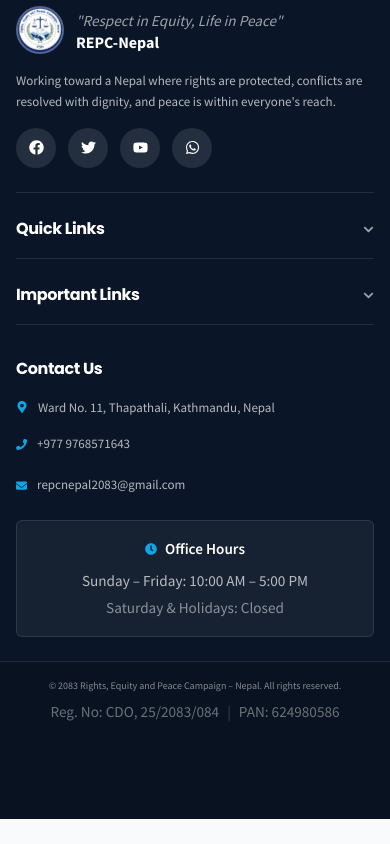
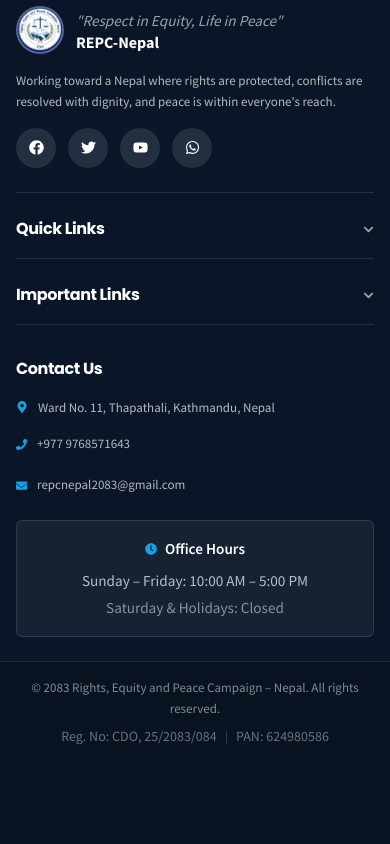
Before and after one commit to AbaeNeupane/REPC-Nepal, a React (Vite) app: page / in a window 390 px wide. Shown: the part 8481-9325 px from the top of the page. Before the commit the page ends 9300 px from the top, so only its background shows below. Built offline with nearby package versions, Linux system fonts and the light colour scheme.

Commit message:
footer change

```diff
--- a/src/components/Footer.jsx
+++ b/src/components/Footer.jsx
@@ -232,13 +232,13 @@ const Footer = () => {
           md+   : copyright left, registration right */}
       <div className="border-t border-white/10 py-4 pb-24 md:pb-4 bg-black/20">
         <div className="site-container footer-bottom-bar flex flex-col md:flex-row items-center md:justify-between gap-1.5 md:gap-4 text-center md:text-left">
-          <p className={`text-white/50 text-[10px] md:text-xs ${np}`}>
+          <p className={`text-white/50 text-[13px] md:text-xs ${np}`}>
             {t(
               `© 2083 Rights, Equity and Peace Campaign – Nepal. All rights reserved.`,
               `© २०८३ अधिकार, समता र शान्ति अभियान–नेपाल। सर्वाधिकार सुरक्षित।`
             )}
           </p>
-          <p className={`text-white/40 text-xs md:text-right ${np}`}>
+          <p className={`text-white/40 text-[14px] md:text-xs md:text-right ${np}`}>
             {t(
               `Reg. No: ${siteInfo.registrationNo}`,
               `दर्ता नं: ${toNepaliDigits(siteInfo.registrationNo)}`
```
